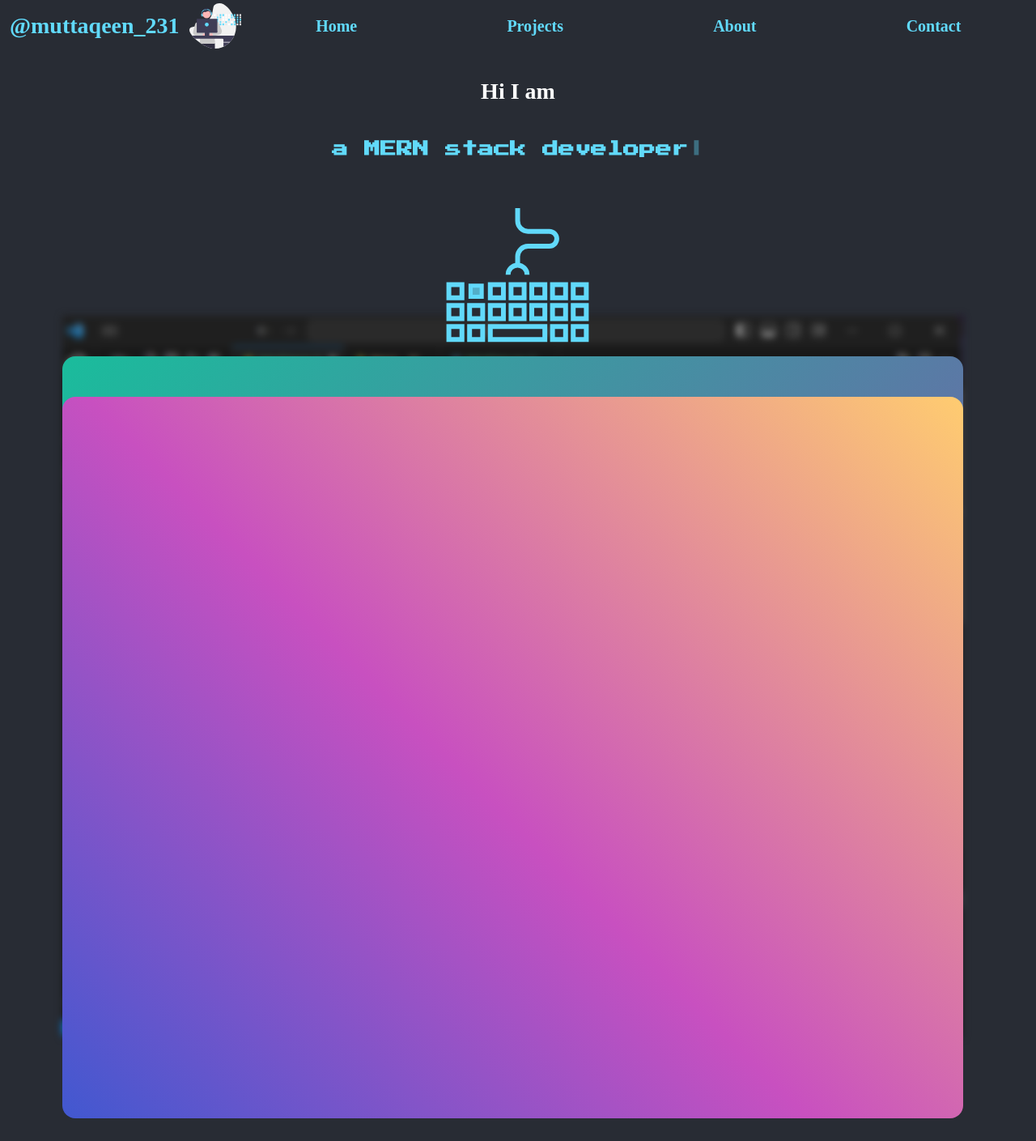
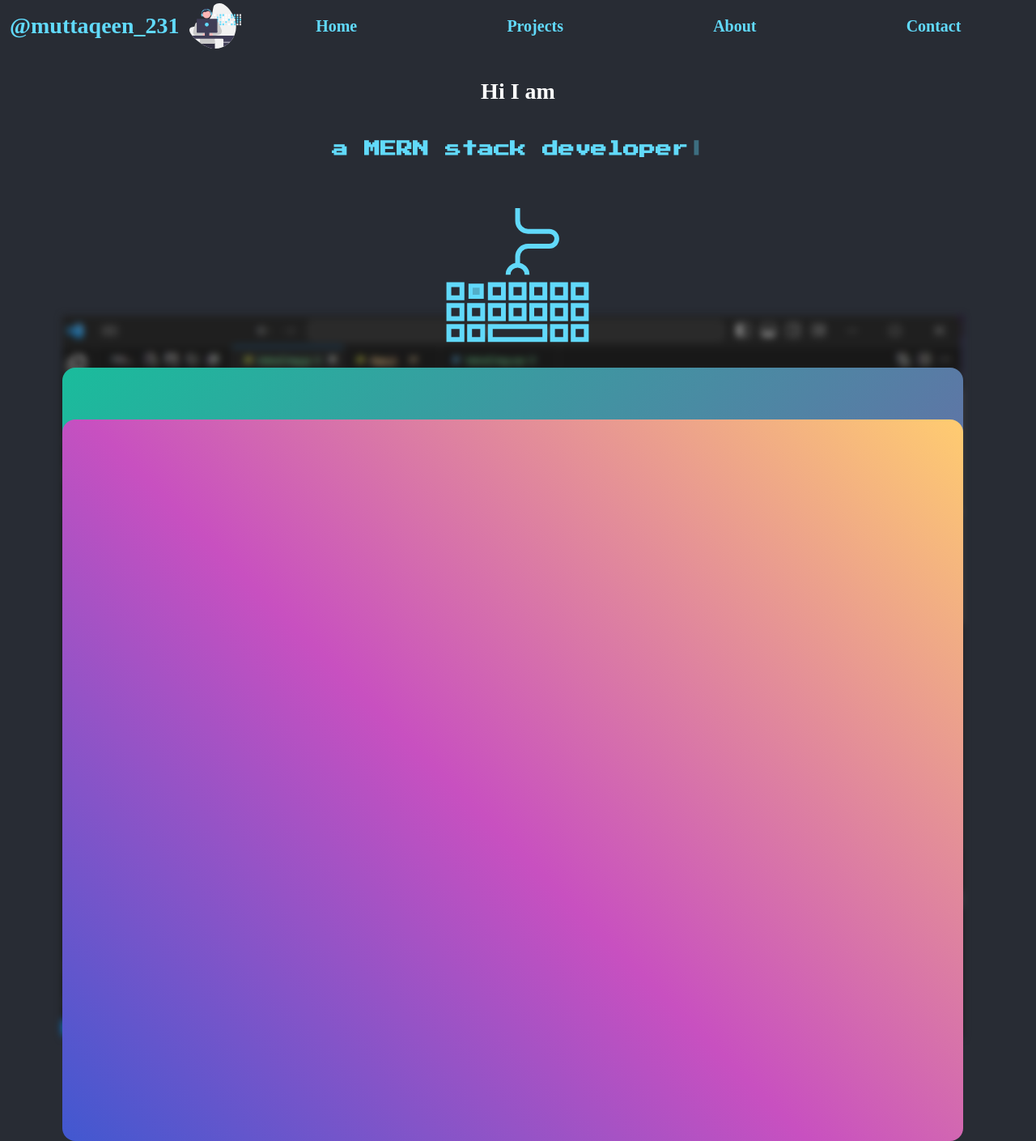
Before and after one commit to MuttaqeenChaudhry/port-folio, a React (Create React App) app: page / in a window 1280 px wide. Shown: the whole page at 81% size. Before the commit the page ends 1381 px from the top, so only its background shows below. Built offline with nearby package versions, Linux system fonts and the light colour scheme; a web font is replaced by a local one.

Commit message:
Sroll(Evnt)+Ftr

```diff
--- a/src/stylesheets/CdngImg.css
+++ b/src/stylesheets/CdngImg.css
@@ -87,9 +87,9 @@
   }
 
   .div2 {
-    top: 50px;
+    top: 8vmin;
   }
 
   .div3 {
-    top: 100px;
+    top: 16vmin;
   }
```
